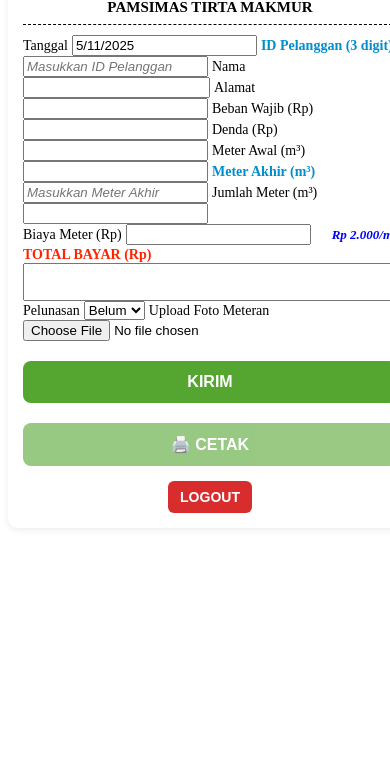
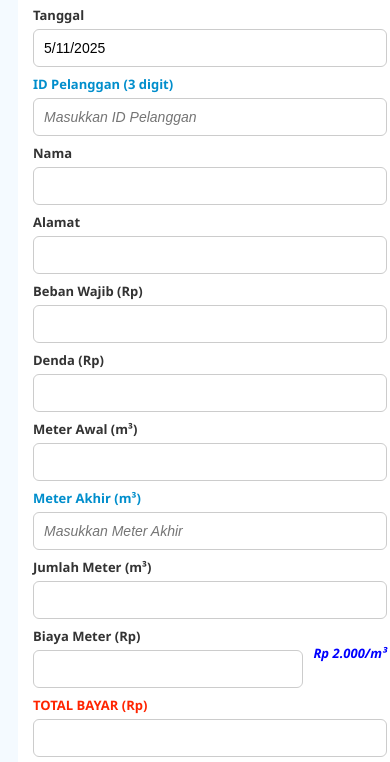
Before and after one commit to desakuto/tirtamakmur, a plain HTML site: page index.html in a window 390 px wide. Shown: the part 110-872 px from the top of the page. Before the commit the page ends 844 px from the top, so only its background shows below. Drawn offline with Linux system fonts and the light colour scheme; sample sign-in values are in the browser's storage.

Commit message:
Update index.html

```diff
--- a/index.html
+++ b/index.html
@@ -9,25 +9,28 @@
 
   <style>
     body {
-      body {
       font-family: "Segoe UI", sans-serif;
       background: #f7faff;
-  margin: 0;
-  padding: 10px;
+      display: flex;
+      justify-content: center;
+      align-items: flex-start;
+      min-height: 100vh;
+      padding: 20px;
     }
-
     .container {
+      background: white;
+      padding: 25px;
+      border-radius: 12px;
       width: 100%;
-  max-width: 420px;
-  background: #fff;
-  padding: 15px;
-  border-radius: 10px;
-  margin: 0 auto;
-  box-shadow: 0 2px 7px rgba(0,0,0,0.08);
+      max-width: 480px;
+      box-shadow: 0 4px 10px rgba(0,0,0,0.1);
     }
-
-h2, label {
-  font-size: 14px;
+    h2 { text-align: center; margin-bottom: 15px; color: #222; }
+    label { font-weight: 600; display: block; margin-top: 12px; color: #333; }
+    input, select {
+      width: 100%; padding: 10px; border: 1px solid #ccc;
+      border-radius: 6px; font-size: 15px; margin-top: 5px;
+      box-sizing: border-box;
     }
     button {
       width: 100%;
@@ -155,42 +158,67 @@ h2, label {
   .print-view {
     display: block !important; /* ✅ Hanya muncul saat print */
   }
- .print-header {
-    display: block !important;
+}
+/* ✅ Tampilan Mobile */
+@media (max-width: 480px) {
+  body {
+    padding: 10px;
+    display: block;
+    background: #f4faff;
+  }
+
+  .container {
+    width: 100%;
+    max-width: 100%;
+    padding: 15px;
+    border-radius: 10px;
+    box-shadow: none;
   }
 
   label {
-    display: none !important;
+    font-size: 13px;
+    margin-top: 8px;
   }
 
-  * {
-    font-family: monospace !important;
-    font-size: 11px !important;
-    line-height: 1.1 !important;
+  input, select {
+    height: 38px;
+    font-size: 14px;
   }
 
-  .container, body {
-    padding: 0 !important;
-    margin: 0 !important;
-    width: 58mm !important;
+  .judul {
+    font-size: 18px;
+  }
+
+  #jumlah_bayar {
+    font-size: 22px;
+  }
+
+  button {
+    padding: 10px;
+    font-size: 15px;
+    margin-top: 10px;
+  }
+
+  #btnLogout {
+    width: 100%;
+    margin-top: 15px;
+    padding: 10px;
+  }
+
+  .print-header {
+    margin-bottom: 6px;
+    padding-bottom: 4px;
+  }
+
+  .print-header img.logo-pamsimas {
+    width: 70px;
+    margin-bottom: 3px;
   }
 }
 
-      /* 📱 Thermal Printer 57mm */
-    @media (max-width: 360px) {
-  body {
-    padding: 5px;
-  }
-  .container {
-    padding: 10px;
-  }
-  input, select {
-    height: 34px;
-    font-size: 13px;
-  }
-  button {
-    font-size: 14px;
-    padding: 10px;
+      /* 💻 PC (A4) */
+      @media (min-width: 481px) {
+        @page { size: A4; margin: 15mm; }
       }
     }
   </style>
```
Lines whose indentation alone changed are shown as unchanged.
